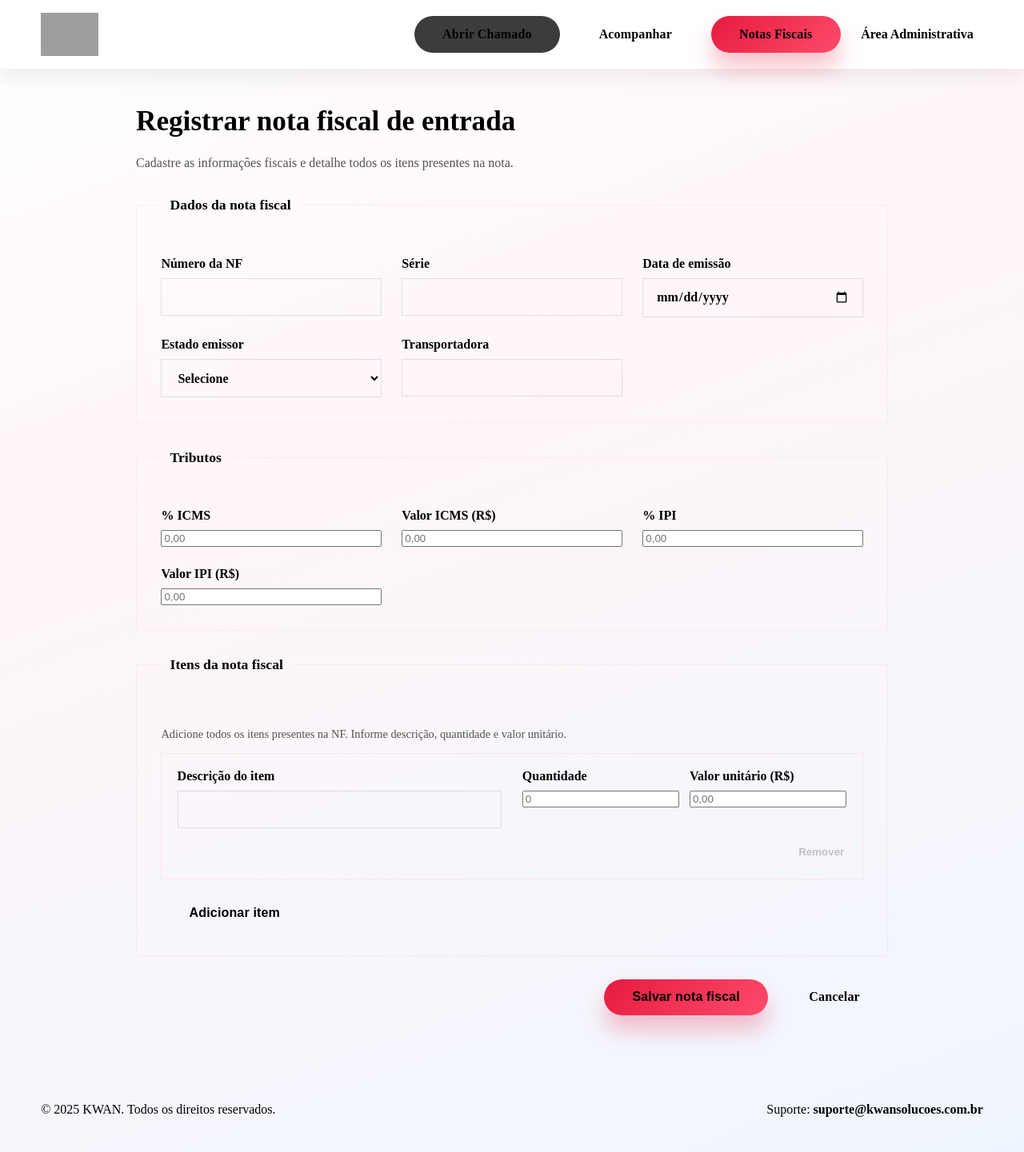
After one commit to danielcolmanlopes/Chamados-KWAN, a PHP site: page /portal-chamados/notas-fiscais.html in a window 1280 px wide. The commit adds this page. Shown: the whole page at 80% size. Run offline with PHP 8.4, Linux system fonts and the light colour scheme; grey boxes are pictures that could not be loaded.

Commit message:
Add nota fiscal intake form and storage

```diff
--- a/portal-chamados/abrir-chamado.html
+++ b/portal-chamados/abrir-chamado.html
@@ -18,6 +18,7 @@
         </div>
         <nav class="nav-links">
             <a href="acompanhar.html" class="btn secondary">Acompanhar</a>
+            <a href="notas-fiscais.html" class="btn outline">Notas Fiscais</a>
             <a href="backend/login.php" class="link-admin">Área Administrativa</a>
         </nav>
     </div>
--- a/portal-chamados/acompanhar.html
+++ b/portal-chamados/acompanhar.html
@@ -17,6 +17,7 @@
         </div>
         <nav class="nav-links">
             <a href="abrir-chamado.html" class="btn secondary">Abrir Chamado</a>
+            <a href="notas-fiscais.html" class="btn outline">Notas Fiscais</a>
             <a href="backend/login.php" class="link-admin">Área Administrativa</a>
         </nav>
     </div>
--- a/portal-chamados/assets/css/style.css
+++ b/portal-chamados/assets/css/style.css
@@ -358,7 +358,61 @@ textarea {
     flex-wrap: wrap;
 }
 
-#msg {
+.tributos-grid {
+    grid-template-columns: repeat(auto-fit, minmax(180px, 1fr));
+}
+
+.nf-items {
+    display: flex;
+    flex-direction: column;
+    gap: 1.2rem;
+    margin-bottom: 1.2rem;
+}
+
+.nf-item {
+    display: flex;
+    flex-direction: column;
+    gap: 1rem;
+    background: var(--kwan-white);
+    border-radius: var(--radius-medium);
+    padding: 1.2rem;
+    border: 1px solid rgba(230, 27, 63, 0.08);
+    box-shadow: var(--kwan-shadow);
+}
+
+.nf-item .remove-item {
+    align-self: flex-end;
+}
+
+.grid.two.compact {
+    grid-template-columns: repeat(auto-fit, minmax(140px, 1fr));
+    gap: 0.8rem;
+}
+
+.btn-text {
+    background: none;
+    border: none;
+    color: var(--kwan-red);
+    font-weight: 600;
+    cursor: pointer;
+    padding: 0.4rem 0.2rem;
+    align-self: flex-end;
+    transition: color 0.2s ease;
+}
+
+.btn-text:hover {
+    color: #b9102c;
+}
+
+.btn-text.disabled,
+.btn-text:disabled {
+    opacity: 0.55;
+    cursor: not-allowed;
+    color: rgba(28, 27, 27, 0.45);
+}
+
+#msg,
+#nf-msg {
     margin: 1.5rem 0 0;
 }
 
--- /dev/null
+++ b/portal-chamados/assets/js/notas-fiscais.js
@@ -0,0 +1,107 @@
+document.addEventListener('DOMContentLoaded', () => {
+    const form = document.getElementById('form-nota');
+    const msgBox = document.getElementById('nf-msg');
+    const container = document.getElementById('itens-container');
+    const template = document.getElementById('item-template');
+    const addButton = document.getElementById('add-item');
+
+    if (!form || !container || !template || !addButton) {
+        return;
+    }
+
+    const showMessage = (message, type = 'success') => {
+        msgBox.className = `alert ${type}`;
+        msgBox.innerHTML = message;
+        msgBox.classList.remove('hidden');
+        msgBox.scrollIntoView({ behavior: 'smooth', block: 'center' });
+    };
+
+    const reindexItems = () => {
+        const items = container.querySelectorAll('.nf-item');
+        items.forEach((item, index) => {
+            item.dataset.index = index;
+            item.querySelectorAll('[data-name]').forEach((input) => {
+                const fieldName = input.getAttribute('data-name');
+                input.setAttribute('name', `itens[${index}][${fieldName}]`);
+            });
+        });
+    };
+
+    const updateRemoveButtons = () => {
+        const items = container.querySelectorAll('.nf-item');
+        const disableRemoval = items.length <= 1;
+        items.forEach((item) => {
+            const removeButton = item.querySelector('.remove-item');
+            if (!removeButton) {
+                return;
+            }
+            removeButton.disabled = disableRemoval;
+            removeButton.classList.toggle('disabled', disableRemoval);
+        });
+    };
+
+    const addItem = () => {
+        const fragment = template.content.cloneNode(true);
+        container.appendChild(fragment);
+        reindexItems();
+        updateRemoveButtons();
+    };
+
+    addButton.addEventListener('click', () => {
+        addItem();
+    });
+
+    container.addEventListener('click', (event) => {
+        const target = event.target;
+        if (!(target instanceof HTMLElement)) {
+            return;
+        }
+        if (target.classList.contains('remove-item')) {
+            const item = target.closest('.nf-item');
+            if (!item) {
+                return;
+            }
+            if (container.querySelectorAll('.nf-item').length <= 1) {
+                return;
+            }
+            item.remove();
+            reindexItems();
+            updateRemoveButtons();
+        }
+    });
+
+    addItem();
+
+    form.addEventListener('submit', async (event) => {
+        event.preventDefault();
+        const items = container.querySelectorAll('.nf-item');
+        if (!items.length) {
+            showMessage('Adicione pelo menos um item à nota fiscal.', 'error');
+            return;
+        }
+
+        showMessage('Salvando nota fiscal, aguarde...', 'info');
+
+        const formData = new FormData(form);
+
+        try {
+            const response = await fetch('backend/api_nf.php', {
+                method: 'POST',
+                body: formData,
+            });
+
+            const data = await response.json();
+            if (!response.ok || !data.success) {
+                throw new Error(data.message || 'Não foi possível salvar a nota fiscal.');
+            }
+
+            form.reset();
+            container.innerHTML = '';
+            addItem();
+            showMessage('Nota fiscal registrada com sucesso!', 'success');
+        } catch (error) {
+            console.error(error);
+            showMessage(error.message || 'Erro inesperado ao salvar a nota fiscal.', 'error');
+        }
+    });
+});
--- a/portal-chamados/index.html
+++ b/portal-chamados/index.html
@@ -17,6 +17,7 @@
         <nav class="nav-links">
             <a href="abrir-chamado.html" class="btn primary">Abrir Chamado</a>
             <a href="acompanhar.html" class="btn secondary">Acompanhar Chamado</a>
+            <a href="notas-fiscais.html" class="btn outline">Notas Fiscais</a>
             <a href="backend/login.php" class="link-admin">Área Administrativa</a>
         </nav>
     </div>
@@ -30,6 +31,7 @@
             <div class="hero-actions">
                 <a href="abrir-chamado.html" class="btn primary large">Abrir Chamado</a>
                 <a href="acompanhar.html" class="btn outline large">Acompanhar Chamado</a>
+                <a href="notas-fiscais.html" class="btn secondary large">Registrar NF</a>
             </div>
             <p class="caption">Precisa atualizar o status ou responder ao cliente? <a href="backend/login.php">Acesse a área administrativa</a>.</p>
         </div>
--- /dev/null
+++ b/portal-chamados/notas-fiscais.html
@@ -0,0 +1,146 @@
+<!DOCTYPE html>
+<html lang="pt-BR">
+<head>
+    <meta charset="UTF-8">
+    <meta name="viewport" content="width=device-width, initial-scale=1.0">
+    <title>Registrar Nota Fiscal - KWAN</title>
+    <link rel="stylesheet" href="assets/css/style.css">
+    <link rel="icon" type="image/png" href="assets/img/quadrado.png">
+</head>
+<body>
+<header class="topbar">
+    <div class="container flex-between">
+        <div class="logo-area">
+            <a href="index.html"><img src="assets/img/kwan_logotipo_v1.png" alt="KWAN" class="logo-lg"></a>
+            <a href="index.html"><img src="assets/img/kwan_logotipo_pq.png" alt="KWAN" class="logo-sm"></a>
+        </div>
+        <nav class="nav-links">
+            <a href="abrir-chamado.html" class="btn secondary">Abrir Chamado</a>
+            <a href="acompanhar.html" class="btn outline">Acompanhar</a>
+            <a href="notas-fiscais.html" class="btn primary">Notas Fiscais</a>
+            <a href="backend/login.php" class="link-admin">Área Administrativa</a>
+        </nav>
+    </div>
+</header>
+
+<main class="form-page">
+    <div class="container narrow">
+        <h1>Registrar nota fiscal de entrada</h1>
+        <p>Cadastre as informações fiscais e detalhe todos os itens presentes na nota.</p>
+        <div id="nf-msg" class="alert hidden"></div>
+        <form id="form-nota">
+            <fieldset>
+                <legend>Dados da nota fiscal</legend>
+                <div class="grid two">
+                    <label>Número da NF
+                        <input type="text" name="numero_nf" required maxlength="60" autocomplete="off">
+                    </label>
+                    <label>Série
+                        <input type="text" name="serie" required maxlength="30" autocomplete="off">
+                    </label>
+                    <label>Data de emissão
+                        <input type="date" name="data_emissao" required>
+                    </label>
+                    <label>Estado emissor
+                        <select name="estado_emissor" required>
+                            <option value="">Selecione</option>
+                            <option value="AC">Acre (AC)</option>
+                            <option value="AL">Alagoas (AL)</option>
+                            <option value="AP">Amapá (AP)</option>
+                            <option value="AM">Amazonas (AM)</option>
+                            <option value="BA">Bahia (BA)</option>
+                            <option value="CE">Ceará (CE)</option>
+                            <option value="DF">Distrito Federal (DF)</option>
+                            <option value="ES">Espírito Santo (ES)</option>
+                            <option value="GO">Goiás (GO)</option>
+                            <option value="MA">Maranhão (MA)</option>
+                            <option value="MT">Mato Grosso (MT)</option>
+                            <option value="MS">Mato Grosso do Sul (MS)</option>
+                            <option value="MG">Minas Gerais (MG)</option>
+                            <option value="PA">Pará (PA)</option>
+                            <option value="PB">Paraíba (PB)</option>
+                            <option value="PR">Paraná (PR)</option>
+                            <option value="PE">Pernambuco (PE)</option>
+                            <option value="PI">Piauí (PI)</option>
+                            <option value="RJ">Rio de Janeiro (RJ)</option>
+                            <option value="RN">Rio Grande do Norte (RN)</option>
+                            <option value="RS">Rio Grande do Sul (RS)</option>
+                            <option value="RO">Rondônia (RO)</option>
+                            <option value="RR">Roraima (RR)</option>
+                            <option value="SC">Santa Catarina (SC)</option>
+                            <option value="SP">São Paulo (SP)</option>
+                            <option value="SE">Sergipe (SE)</option>
+                            <option value="TO">Tocantins (TO)</option>
+                        </select>
+                    </label>
+                    <label>Transportadora
+                        <input type="text" name="transportadora" required maxlength="150" autocomplete="off">
+                    </label>
+                </div>
+            </fieldset>
+
+            <fieldset>
+                <legend>Tributos</legend>
+                <div class="grid two tributos-grid">
+                    <label>% ICMS
+                        <input type="number" name="percentual_icms" min="0" step="0.01" placeholder="0,00" required>
+                    </label>
+                    <label>Valor ICMS (R$)
+                        <input type="number" name="valor_icms" min="0" step="0.01" placeholder="0,00" required>
+                    </label>
+                    <label>% IPI
+                        <input type="number" name="percentual_ipi" min="0" step="0.01" placeholder="0,00" required>
+                    </label>
+                    <label>Valor IPI (R$)
+                        <input type="number" name="valor_ipi" min="0" step="0.01" placeholder="0,00" required>
+                    </label>
+                </div>
+            </fieldset>
+
+            <fieldset>
+                <legend>Itens da nota fiscal</legend>
+                <p class="caption">Adicione todos os itens presentes na NF. Informe descrição, quantidade e valor unitário.</p>
+                <div id="itens-container" class="nf-items"></div>
+                <button type="button" id="add-item" class="btn outline">Adicionar item</button>
+            </fieldset>
+
+            <div class="form-actions">
+                <button type="submit" class="btn primary">Salvar nota fiscal</button>
+                <a href="index.html" class="btn outline">Cancelar</a>
+            </div>
+        </form>
+    </div>
+</main>
+
+<footer class="footer">
+    <div class="container flex-between">
+        <p>&copy; <span id="ano"></span> KWAN. Todos os direitos reservados.</p>
+        <p class="contact">Suporte: <a href="mailto:suporte@kwansolucoes.com.br">suporte@kwansolucoes.com.br</a></p>
+    </div>
+</footer>
+
+<template id="item-template">
+    <div class="nf-item" data-index="">
+        <div class="grid two">
+            <label>Descrição do item
+                <input type="text" data-name="descricao" required maxlength="200" autocomplete="off">
+            </label>
+            <div class="grid two compact">
+                <label>Quantidade
+                    <input type="number" data-name="quantidade" min="0" step="0.01" placeholder="0" required>
+                </label>
+                <label>Valor unitário (R$)
+                    <input type="number" data-name="valor_unitario" min="0" step="0.01" placeholder="0,00" required>
+                </label>
+            </div>
+        </div>
+        <button type="button" class="btn-text remove-item">Remover</button>
+    </div>
+</template>
+
+<script src="assets/js/notas-fiscais.js"></script>
+<script>
+    document.getElementById('ano').textContent = new Date().getFullYear();
+</script>
+</body>
+</html>
```
Also changed, not shown: portal-chamados/backend/api_nf.php (added, +180 -0 lines), portal-chamados/backend/db.sql (+25 -0 lines).
